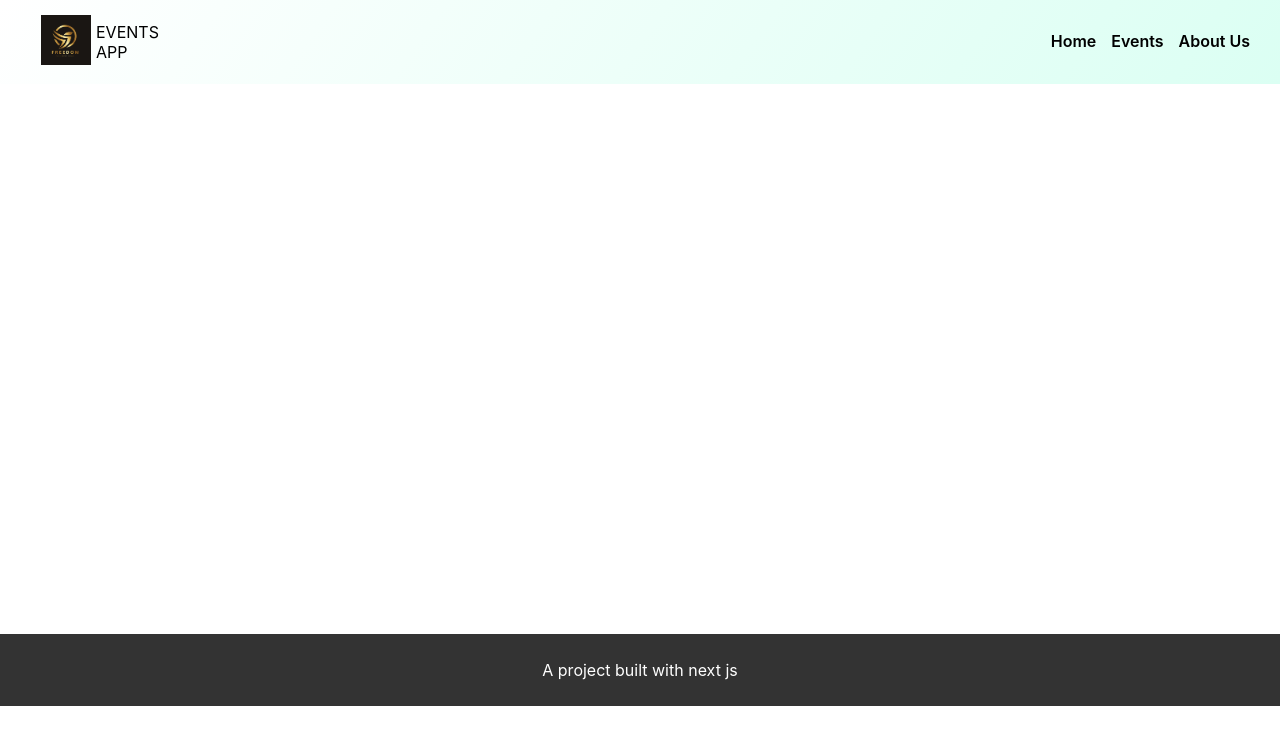
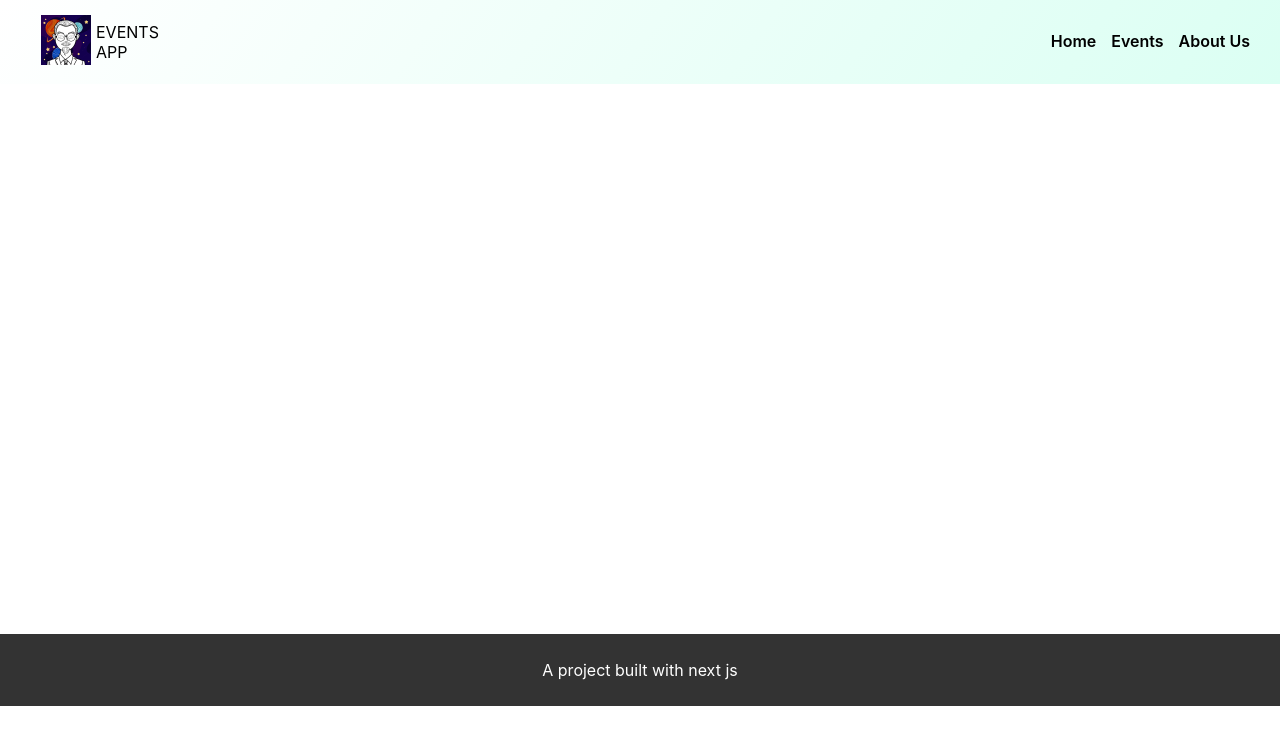
Before and after one commit to msteemul/msteemul-nextProject, a Next.js app in the folder eventsapp/: page / in a window 1280 px wide. Shown: the top 744 px of the page. Built offline with nearby package versions, Linux system fonts and the light colour scheme.

Commit message:
changed logo

```diff
--- a/eventsapp/src/components/header/header-left.jsx
+++ b/eventsapp/src/components/header/header-left.jsx
@@ -7,7 +7,7 @@ const HeaderLeft = () => {
     <div>
       <Link href="/" className="left-nav">
         <span>
-          <Image alt="logo" src={'/images/OSKHFO0.jpg'} width={50} height={50} />
+          <Image alt="logo" src={'/images/AvatarMaker.png'} width={50} height={50} />
         </span>
         <span className="title">Events App</span>
       </Link>
```
Also changed, not shown: eventsapp/public/images/AvatarMaker.png (added).
